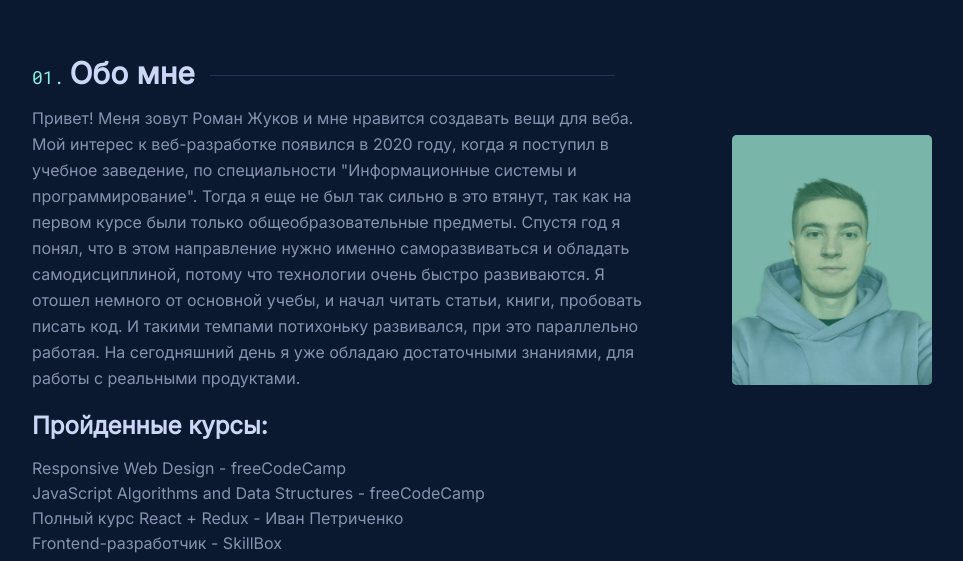
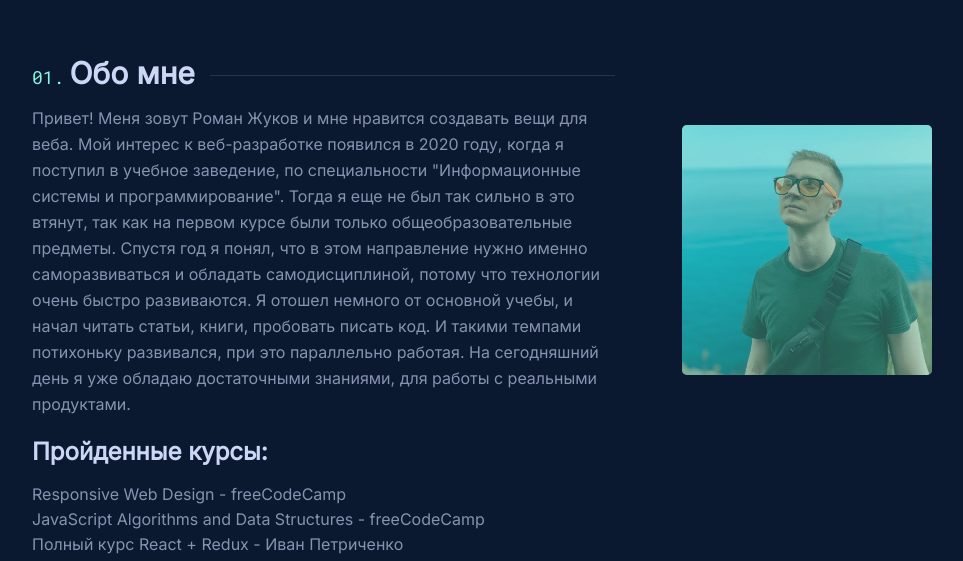
Before and after one commit to Zhukov1995/portfolio_app, a React (Create React App) app: page / in a window 1280 px wide. Shown: the part 681-1242 px from the top of the page, without its empty margins (208-1171 px from the left). Built offline with nearby package versions, Linux system fonts and the light colour scheme.

Commit message:
change about photo

```diff
--- a/src/App/Pages/Main/Sections/SectionAbout/sectionAbout.scss
+++ b/src/App/Pages/Main/Sections/SectionAbout/sectionAbout.scss
@@ -14,12 +14,12 @@
         .wrapper_img {
             height: 250px;
             z-index: 2;
-            margin-top: 30px;
+            margin-top: 20px;
             border-radius: 5px;
             background-color: #4cfbd2d8;
             .about_img {
                 display: inline;
-                width: 200px;
+                width: 250px;
                 height: auto;
                 max-height: 250px;
                 border-radius: 5px;
```
Also changed, not shown: src/App/Pages/Main/Sections/SectionAbout/my-photo.jpg.
